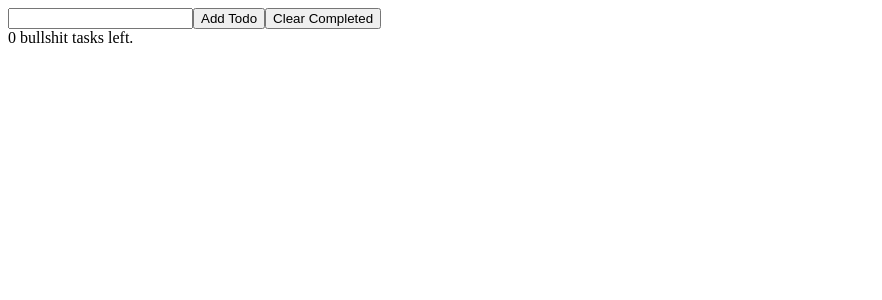
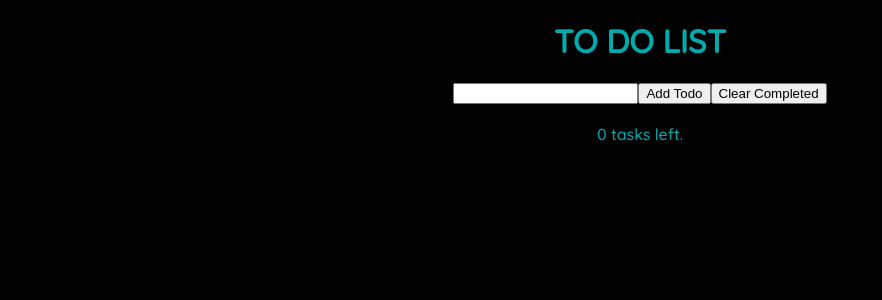
Before and after one commit to jalva00T/react-app, a React (Create React App) app: page / in a window 1280 px wide. Shown: the top 300 px of the page, without its empty margins (0-882 px from the left). Built offline with nearby package versions, Linux system fonts and the light colour scheme.

Commit message:
deleted unneeded files. added App.js, Todo.js, Todolist.js, and App.css. added quicksand font to index.html.

```diff
--- a/public/index.html
+++ b/public/index.html
@@ -1,14 +1,16 @@
 <!DOCTYPE html>
 <html lang="en">
+
 <head>
   <meta charset="utf-8" />
   <link rel="icon" href="%PUBLIC_URL%/favicon.ico" />
+  <!-- Quicksand Font -->
+  <link rel="preconnect" href="https://fonts.googleapis.com">
+  <link rel="preconnect" href="https://fonts.gstatic.com" crossorigin>
+  <link href="https://fonts.googleapis.com/css2?family=Quicksand:wght@500&display=swap" rel="stylesheet">
   <meta name="viewport" content="width=device-width, initial-scale=1" />
   <meta name="theme-color" content="#000000" />
-    <meta
-      name="description"
-      content="Web site created using create-react-app"
-    />
+  <meta name="description" content="Web site created using create-react-app" />
   <link rel="apple-touch-icon" href="%PUBLIC_URL%/logo192.png" />
   <!--
       manifest.json provides metadata used when your web app is installed on a
@@ -26,6 +28,8 @@
     -->
   <title>React App</title>
 </head>
+<!-- <body style='background-color: black; color: #00AEAB;'> -->
+
 <body>
   <noscript>You need to enable JavaScript to run this app.</noscript>
   <div id="root"></div>
@@ -40,4 +44,5 @@
       To create a production bundle, use `npm run build` or `yarn build`.
     -->
 </body>
+
 </html>
--- /dev/null
+++ b/src/App.css
@@ -0,0 +1,58 @@
+/***** MAIN *****/
+
+html {
+    background-color: #000000;
+    color: #00ABAE;
+    /* border: solid 2px #00ABAE; */
+    /* border-radius: 5px; */
+    /* margin-left: 200px; */
+    /* margin-right: 200px; */
+}
+
+.header{
+    display: flex;
+    justify-content: center;
+    align-items: center;
+    font-family: 'Quicksand', sans-serif;
+}
+
+/***** LIST ITEMS *****/
+
+.list {
+    /* text-align: center; */
+    /* background-color: aliceblue; */
+    /* margin-left: 550px; */
+    margin-left: 457px;
+    margin-bottom: 20px;
+    margin-top: 20px;
+    font-family: 'Quicksand';
+}
+
+/***** INPUT & BUTTONS *****/
+
+.stuff {
+    display: flex;
+    justify-content: center;
+    align-items: center;
+    margin-bottom: 20px;
+}
+
+/* .add {
+    background-color: #808080;
+    color: #00ABAE;
+}
+
+.clear {
+    background-color: #808080;
+    color: #00ABAE;
+} */
+
+/***** TASK LEFT *****/
+
+.taskleft {
+    display: flex;
+    justify-content: center;
+    align-items: center;
+    color: #00ABAE;
+    font-family: 'Quicksand';
+}
--- a/src/App.js
+++ b/src/App.js
@@ -1,6 +1,7 @@
 import React, { useState, useRef, useEffect } from 'react';
 import TodoList from './TodoList'
 import { v4 as uuidv4 } from 'uuid'
+import './App.css'
 
 const LOCAL_STORAGE_KEY = 'todoApp.todos'
 
@@ -47,11 +48,18 @@ function App() {
   }
   return (
     <>
-      <TodoList todos={todos} toggleTodo={toggleTodo} />
-      <input ref={todoNameRef} type="text" />
-      <button onClick={handleAddTodo}>Add Todo</button>
-      <button onClick={handleClearCompleted}>Clear Completed</button>
-      <div>{todos.filter(todo => !todo.complete).length} bullshit tasks left.</div>
+    <div className='main'>
+      <h1 className='header'>TO DO LIST</h1>
+      <div className='list' >
+        <TodoList className='list' todos={todos} toggleTodo={toggleTodo} />
+      </div>
+      <div className='stuff'>
+        <input ref={todoNameRef} type="text" />
+        <button className='add' onClick={handleAddTodo}>Add Todo</button>
+        <button className='clear' onClick={handleClearCompleted}>Clear Completed</button>
+      </div>
+      <div className='taskleft' >{todos.filter(todo => !todo.complete).length} tasks left.</div>
+    </div>
     </>
   )
 }
--- a/src/TodoList.js
+++ b/src/TodoList.js
@@ -1,11 +1,10 @@
 import React from 'react'
 import Todo from './Todo'
-
 
 export default function TodoList({ todos, toggleTodo }) {
     return (
        todos.map(todo => {
-           return <Todo key={todo.id} toggleTodo={toggleTodo} todo={todo} />
+           return <Todo className='todo' key={todo.id} toggleTodo={toggleTodo} todo={todo} />
        })
     )
 }
```
Lines whose indentation alone changed are shown as unchanged.
